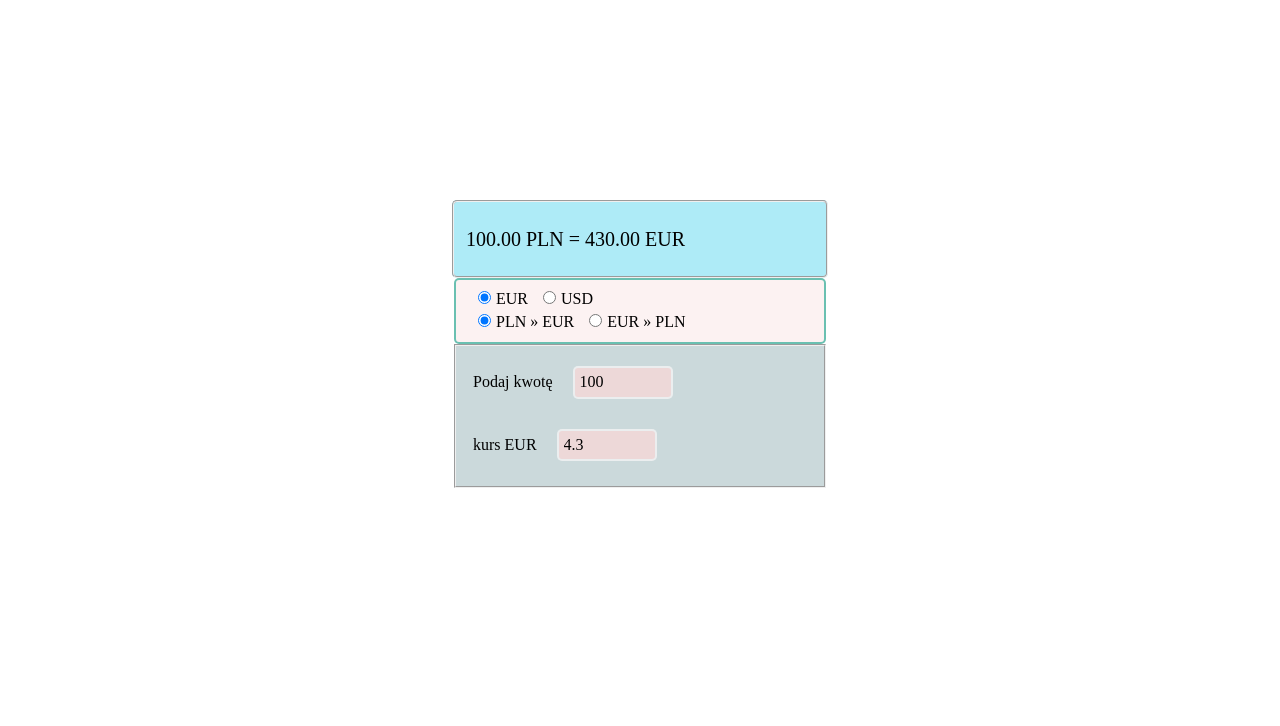
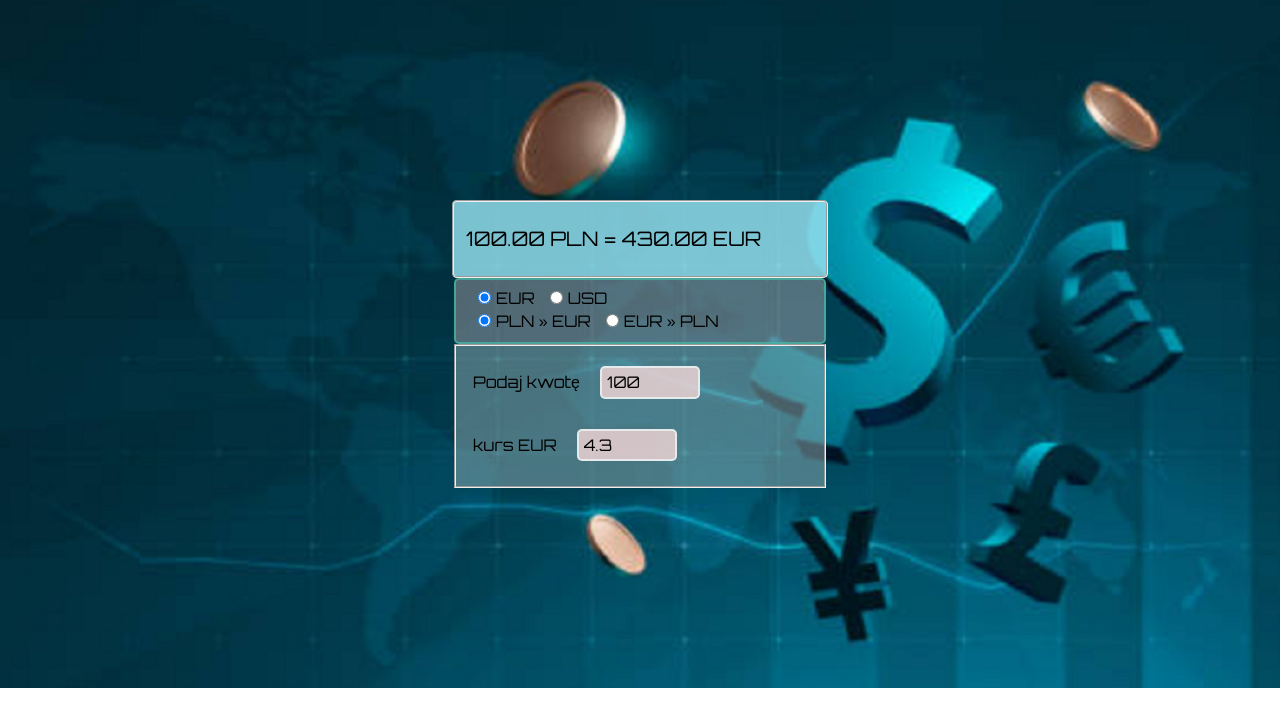
Before and after one commit to Adam-Bogocz/currency-converter-react, a React (Create React App) app: page / in a window 1280 px wide. Shown: the top 726 px of the page. Built offline with nearby package versions, Linux system fonts and the light colour scheme.

Commit message:
add background

```diff
--- a/src/index.css
+++ b/src/index.css
@@ -6,7 +6,7 @@ html {
   box-sizing: inherit;
 }
 
-.body {
+body {
   font-family: 'Orbitron', sans-serif;
   background-size: cover;
   background-repeat: no-repeat;
```
Also changed, not shown: public/background.png (added).
